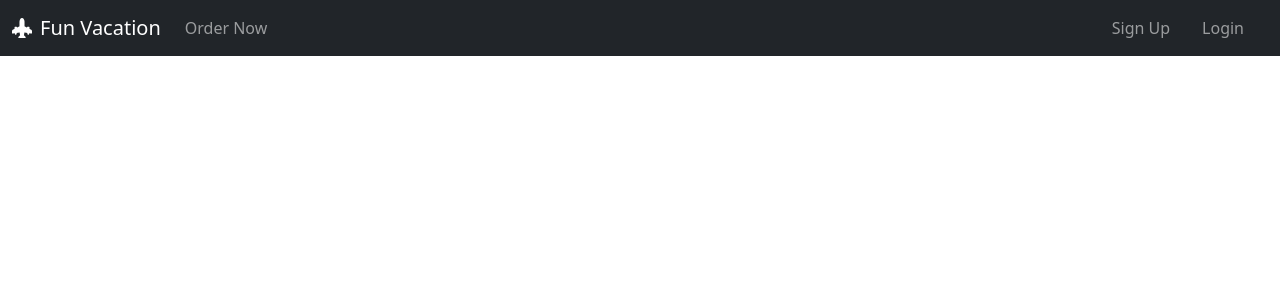
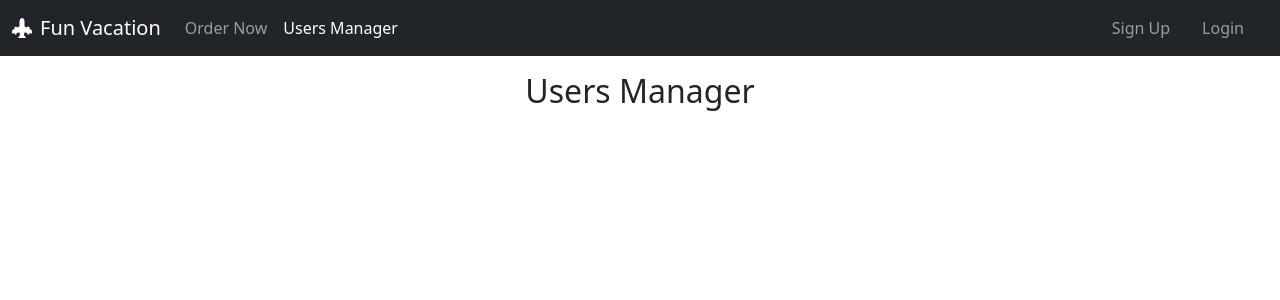
Before and after one commit to GalBenRefael/fun-vacation, a React (Create React App) app: page /users in a window 1280 px wide. Shown: the top 300 px of the page. Built offline with nearby package versions, Linux system fonts and the light colour scheme; sample sign-in values are in the browser's storage.

Commit message:
is admin

```diff
--- a/src/App.tsx
+++ b/src/App.tsx
@@ -11,6 +11,8 @@ import Edit from './pages/vacations/Edit';
 import SignUp from './auth/SignUp';
 import Login from './auth/Login';
 import RouteGuard from './auth/RouteGuard';
+import UserManager from './pages/UserManager';
+import AdminGuard from './auth/AdminGuard';
 
 function App() {
     return (
@@ -44,6 +46,15 @@ function App() {
                     }
                 />
                 <Route
+                    path='users'
+                    element={
+                        <AdminGuard>
+                            <UserManager />
+                        </AdminGuard>
+                    }
+                />
+
+                <Route
                     path='signup'
                     element={<SignUp />}
                 />
--- /dev/null
+++ b/src/auth/AdminGuard.tsx
@@ -0,0 +1,24 @@
+import { ReactNode } from 'react';
+import { Navigate } from 'react-router-dom';
+
+interface Props {
+    children: ReactNode;
+}
+
+function AdminGuard({ children }: Props) {
+    function isNotAdmin(): boolean {
+        const admin = localStorage.getItem('admin');
+        return !admin || admin === 'false';
+    }
+
+    return isNotAdmin() ? (
+        <Navigate
+            to='/'
+            replace={true}
+        />
+    ) : (
+        <>{children}</>
+    );
+}
+
+export default AdminGuard;
--- a/src/auth/Login.tsx
+++ b/src/auth/Login.tsx
@@ -35,6 +35,7 @@ function Login() {
             password,
         }).then((user) => {
             setToken(user.token);
+            localStorage.setItem('admin', JSON.stringify(user.isAdmin));
             navigate('/vacations');
         });
     }
--- a/src/auth/Logout.tsx
+++ b/src/auth/Logout.tsx
@@ -6,6 +6,7 @@ function Logout() {
 
     function handleClick() {
         rmeoveToken();
+        localStorage.removeItem('admin');
         naviagte('/login');
     }
     return (
--- a/src/auth/SignUp.tsx
+++ b/src/auth/SignUp.tsx
@@ -11,6 +11,7 @@ export interface User {
     email: string;
     password?: string;
     token?: string;
+    isAdmin?: boolean;
 }
 
 function SignUp() {
--- a/src/components/Header.tsx
+++ b/src/components/Header.tsx
@@ -48,6 +48,14 @@ function Header() {
                                 </NavLink>
                             </li>
                         )}
+                        <li className='nav-item'>
+                            <NavLink
+                                to='/users'
+                                className='nav-link'
+                            >
+                                Users Manager
+                            </NavLink>
+                        </li>
                     </ul>
                 </div>
 
--- /dev/null
+++ b/src/pages/UserManager.tsx
@@ -0,0 +1,11 @@
+import Title from '../components/Title';
+
+function UserManager() {
+    return (
+        <>
+            <Title mainText='Users Manager' />
+        </>
+    );
+}
+
+export default UserManager;
```
